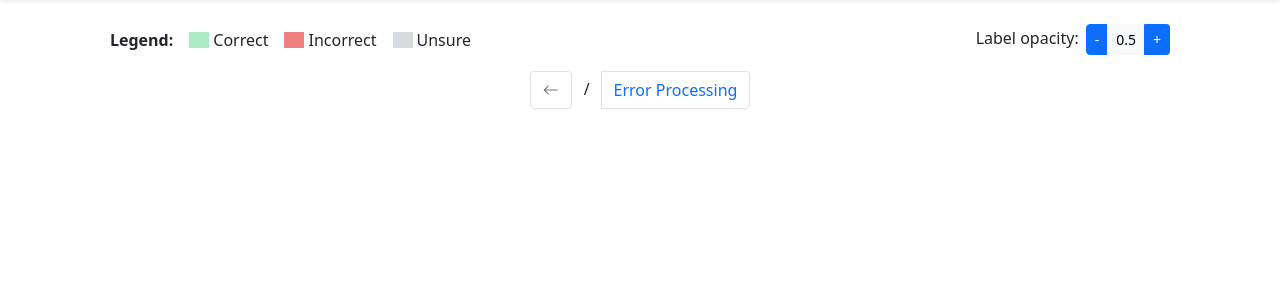
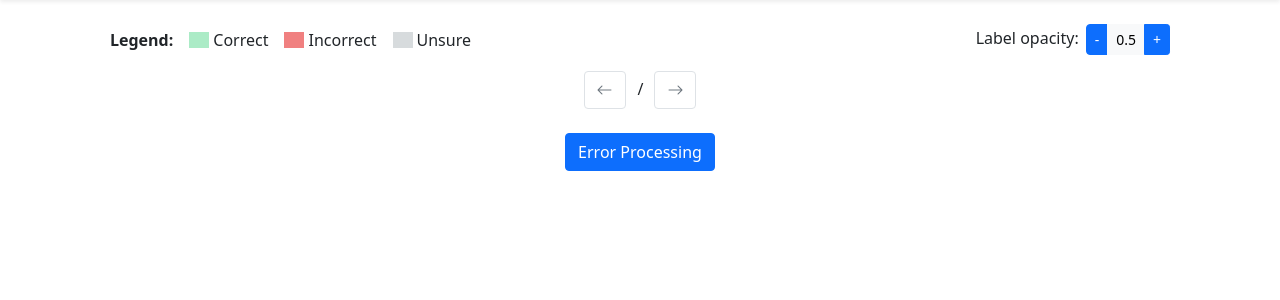
Before and after one commit to PytorchConnectomics/SynAnno, a Flask app: template synanno/templates/annotation.html in a window 1280 px wide. Shown: the part 56-356 px from the top of the page. Run offline with Flask 3, Linux system fonts and the light colour scheme; the template is opened without the code that fills it, so the values that code supplies are empty; some libraries are stand-ins or nearby versions.

Commit message:
persistent error processing button

```diff
--- a/synanno/templates/annotation.html
+++ b/synanno/templates/annotation.html
@@ -69,7 +69,7 @@
             src="{{ url_for('static', filename=image.GT ~ '/' ~ image.Middle_Slice ~ '.png')}}"
             width="64px"
             height="64px"
-            style="position: absolute; opacity: {{grid_opacity or '0.5'}};"
+            style="position: absolute; opacity: grid_opacity if grid_opacity else '0.5';"
           />
           <img
             id="imgGT-{{image.Image_Index}}"
@@ -96,6 +96,8 @@
     {% endfor %}
   </div>
 </div>
+
+<!-- Page Navigation -->
 <nav aria-label="Page navigation mt-5">
   <ul class="pagination justify-content-center">
     {% if page > 0 %}
@@ -132,14 +134,21 @@
     </li>
 
     {% else %}
-    <li class="page-item">
-      <a class="page-link" href="{{ url_for('categorize.categorize') }}"
-        >Error Processing</a
-      >
+    <li class="page-item disabled">
+      <a type="button" class="page-link btn btn-primary">
+        <i class="bi bi-arrow-right"></i>
+      </a>
     </li>
     {% endif %}
   </ul>
 </nav>
+
+<!--Error Processing Button Across Pages-->
+<div class="text-center my-4">
+  <a class="btn btn-primary" href="{{ url_for('categorize.categorize') }}">
+    Error Processing
+  </a>
+</div>
 
 <!-- Modal with progress bar -->
 <div
```
